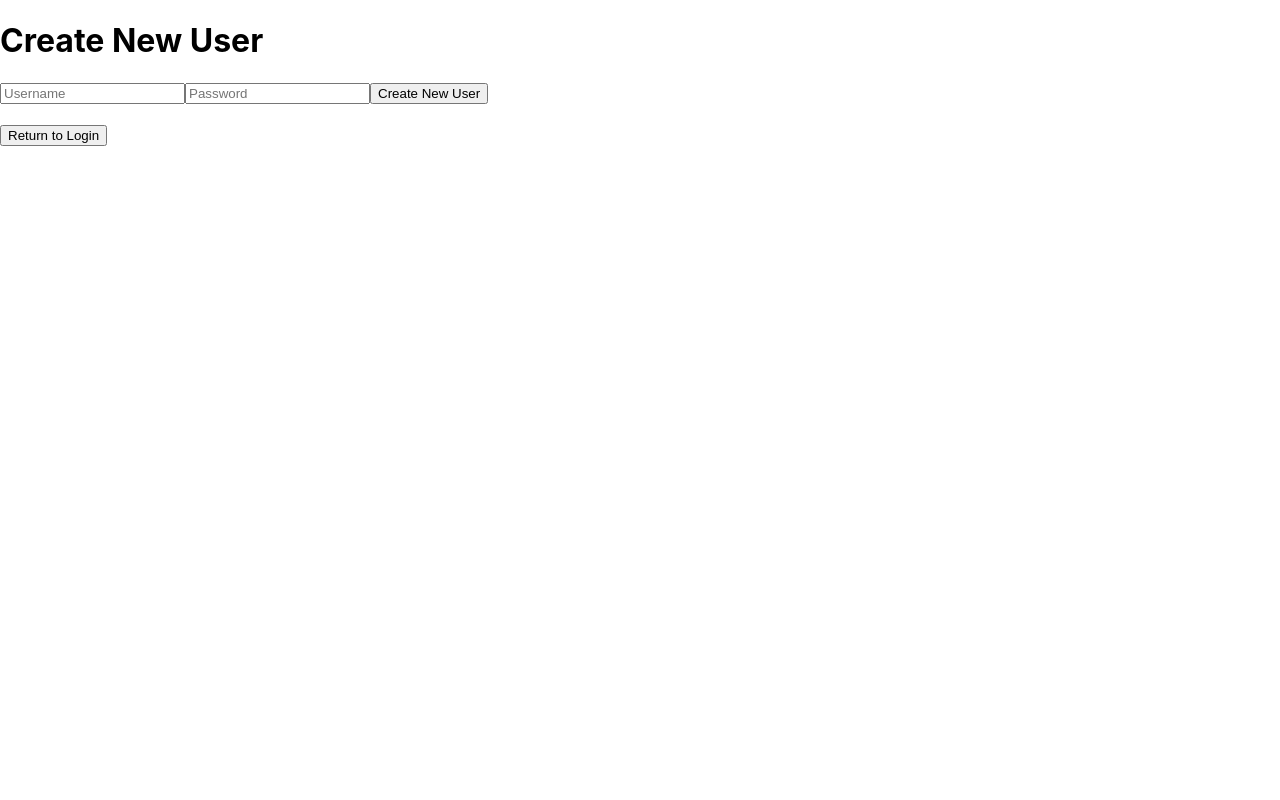
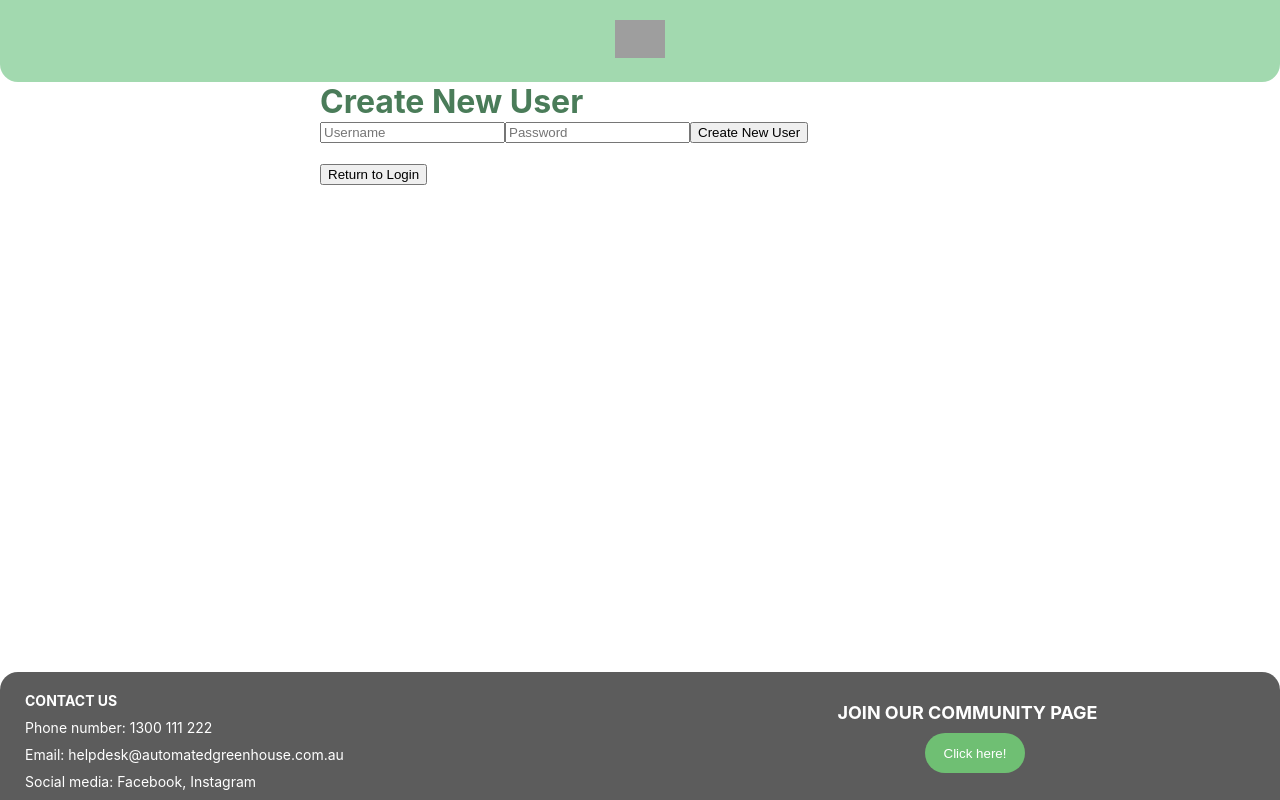
Before and after one commit to Jsolsky/Greenhouse_FE, a React (Create React App) app: page /createUser in a window 1280 px wide. Built offline with nearby package versions, Linux system fonts and the light colour scheme; grey boxes are pictures that could not be loaded.

Commit message:
updated look of login page

```diff
--- /dev/null
+++ b/src/components/common/header.js
@@ -0,0 +1,14 @@
+import React from "react";
+import '../../App.css';
+
+function Header() {
+    return (
+      <div className="navbar">
+        <div className="logo">
+          <img src="Logo.png" alt="Logo" width="50px"/>
+        </div>
+      </div>
+    );
+  }
+
+  export default Header;
--- a/src/pages/createUser.js
+++ b/src/pages/createUser.js
@@ -1,6 +1,8 @@
 import React from 'react';
 import CreateUserForm from '../components/auth/createUserForm';
 import { useNavigate } from 'react-router-dom';
+import Header from '../components/common/header';
+import Footer from '../components/common/footer';
 
 function CreateUser() {
 
@@ -11,12 +13,15 @@ function CreateUser() {
     };
 
     return (
-        <div>
-            <h1> Create New User </h1>
-            <CreateUserForm/>
+        <div classNAme ="App">
+        <Header/>
+        <div className ="App-homepage">
+          <h2 className = "App-body-h2">Create New User</h2>
+          <CreateUserForm/>
             <br/>
             <button onClick={handleClick}>Return to Login</button>
-
+        </div>
+        <Footer/>
         </div>
     );
   }
--- a/src/pages/login.js
+++ b/src/pages/login.js
@@ -1,6 +1,8 @@
 import React from 'react';
 import LoginForm from '../components/auth/loginForm';
 import { useNavigate } from 'react-router-dom';
+import Header from '../components/common/header';
+import Footer from '../components/common/footer';
 
 function Login() {
 
@@ -11,11 +13,15 @@ function Login() {
   };
 
     return (
-    <div>
-      <h1>Login</h1>
+      <div classNAme ="App">
+      <Header/>
+      <div className ="App-homepage">
+        <h2 className = "App-body-h2">Login</h2>
         <LoginForm/>
         <br/>
         <button onClick={handleClick}> Create New User </button>
+      </div>
+      <Footer/>
     </div>
   );
 }
```
